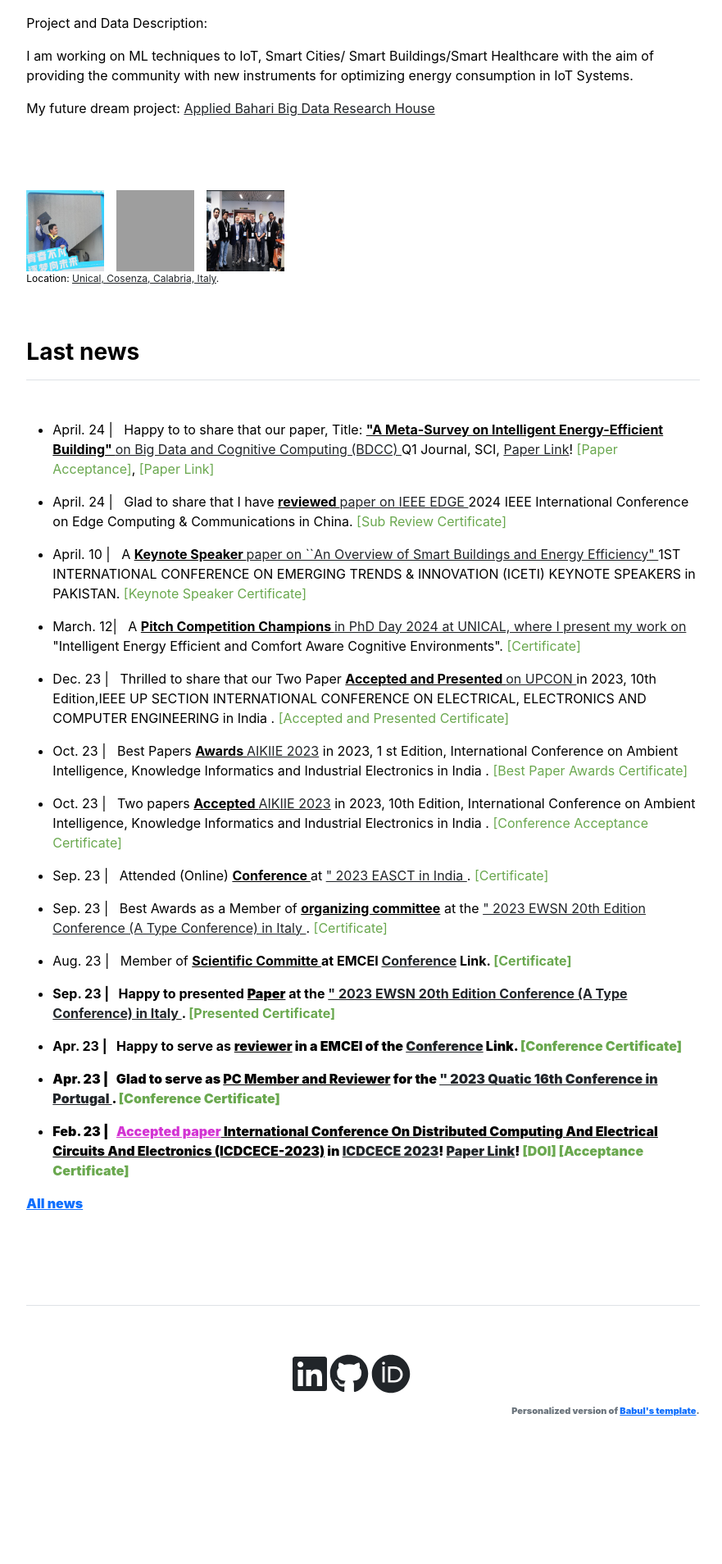
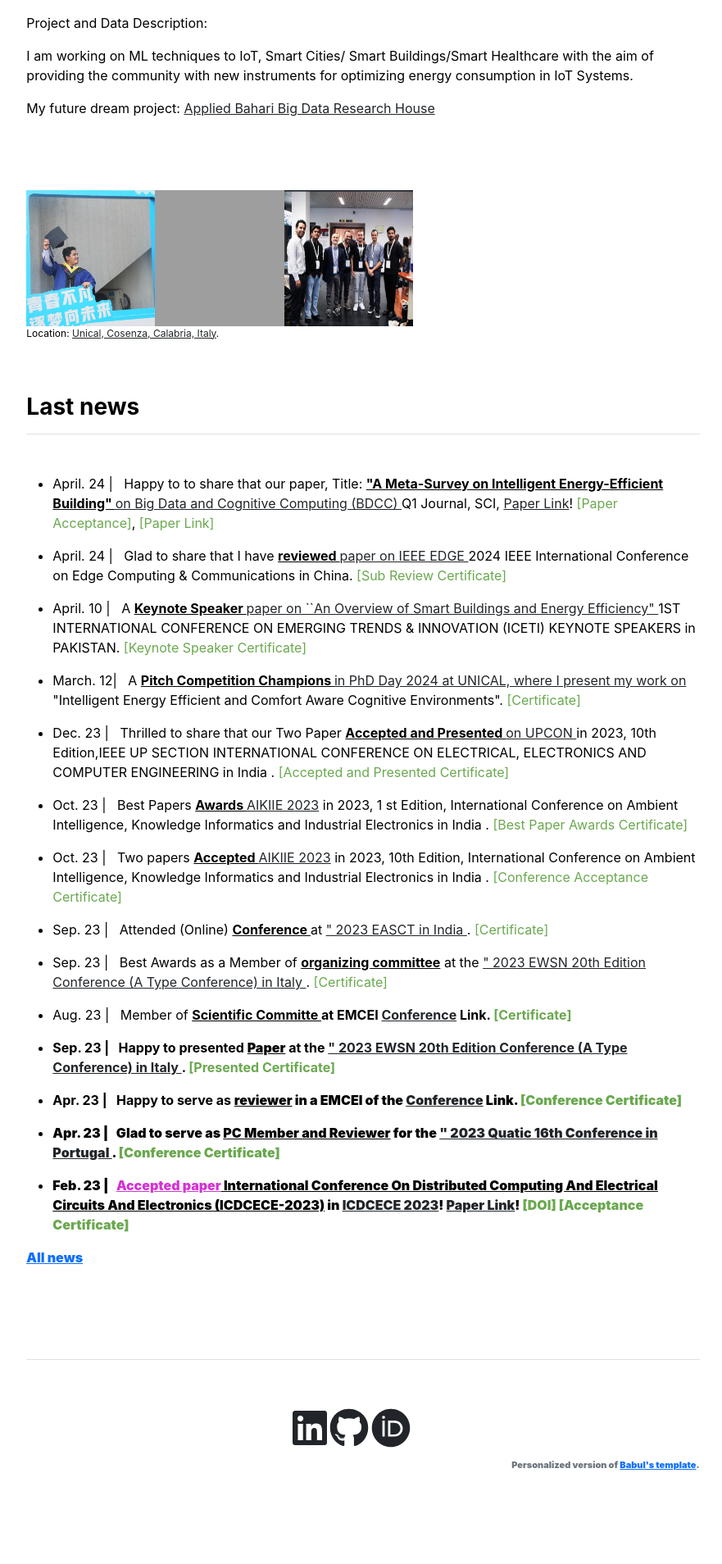
Before and after one commit to babulcseian/babulcseian.github.io, a Jekyll site: the page built from index.md, in a window 1280 px wide. Shown: the part 815-2723 px from the top of the page at 82% size, without its empty margins (197-1078 px from the left). Built offline with Jekyll 4.4.1, drawn with Linux system fonts in a browser that asks for light colours; a style sheet for code colours, icons or effects is not loaded; before the commit the page ends 2656 px from its top, so only the background shows below that.

Commit message:
Update home.html

```diff
--- a/_layouts/home.html
+++ b/_layouts/home.html
@@ -39,9 +39,9 @@
  <div class="col-md-5">
     <br>
     <div style="display: flex; justify-content: space-between;">
-        <img src="{{ site.github.url }}/assets/img/Md Babul Con.jpg" alt="Home" width="30%" title="MSc Graduation">
-        <img src="{{ site.github.url }}/assets/img/Md Babul Islam with Prof.jpg" alt="Home" width="30%">
-        <img src="{{ site.github.url }}/assets/img/Md Babul Islam Lab.jpg" alt="Home" width="30%">
+        <img src="{{ site.github.url }}/assets/img/Md Babul Con.jpg" alt="Home" width="50%" title="MSc Graduation">
+        <img src="{{ site.github.url }}/assets/img/Md Babul Islam with Prof.jpg" alt="Home" width="50%">
+        <img src="{{ site.github.url }}/assets/img/Md Babul Islam Lab.jpg" alt="Home" width="50%">
     </div>
     <p style="font-size:12px">
         Location: <a class="other" href='https://goo.gl/maps/hsu2JB4HwjQN7TqC7'>Unical, Cosenza, Calabria, Italy</a>.
```
